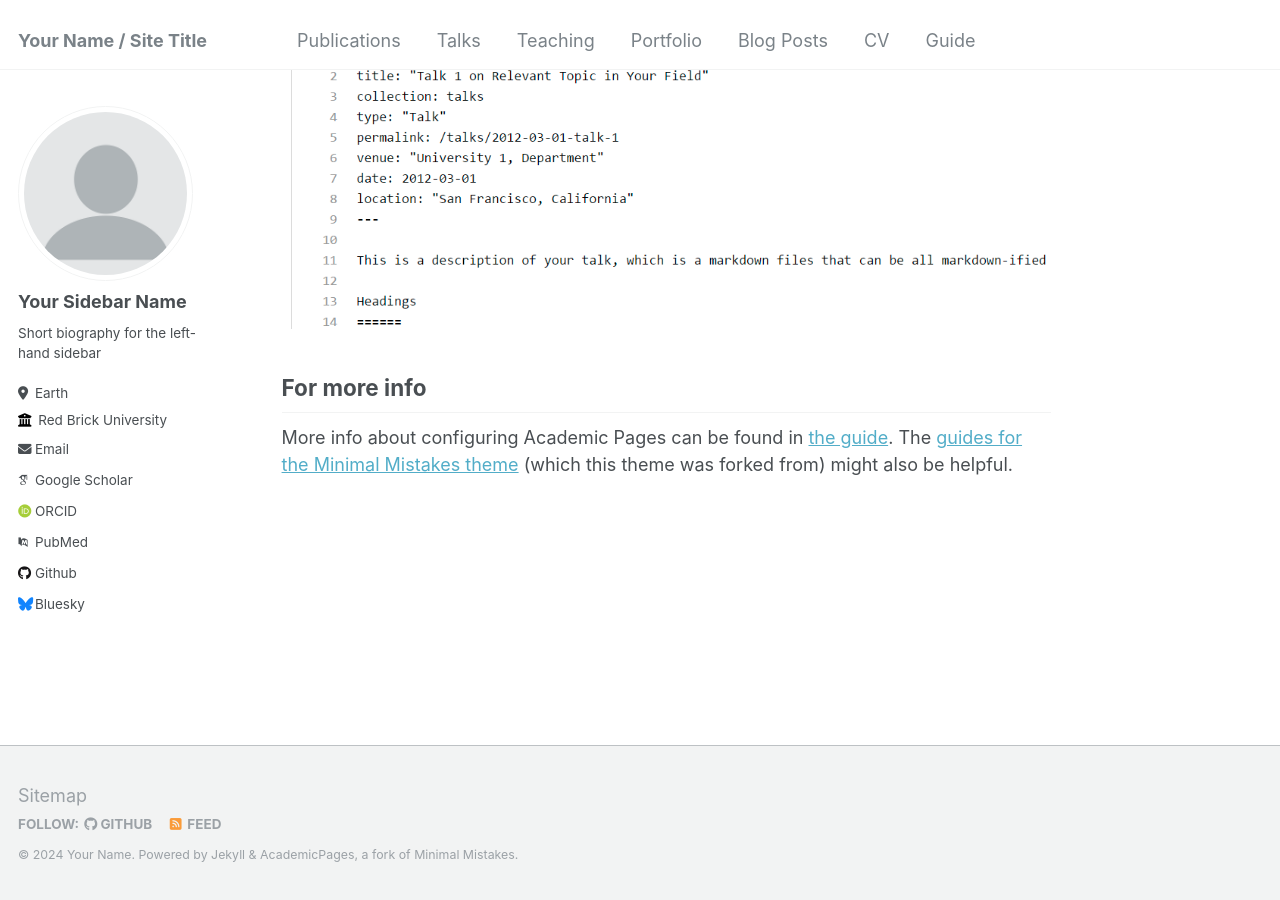
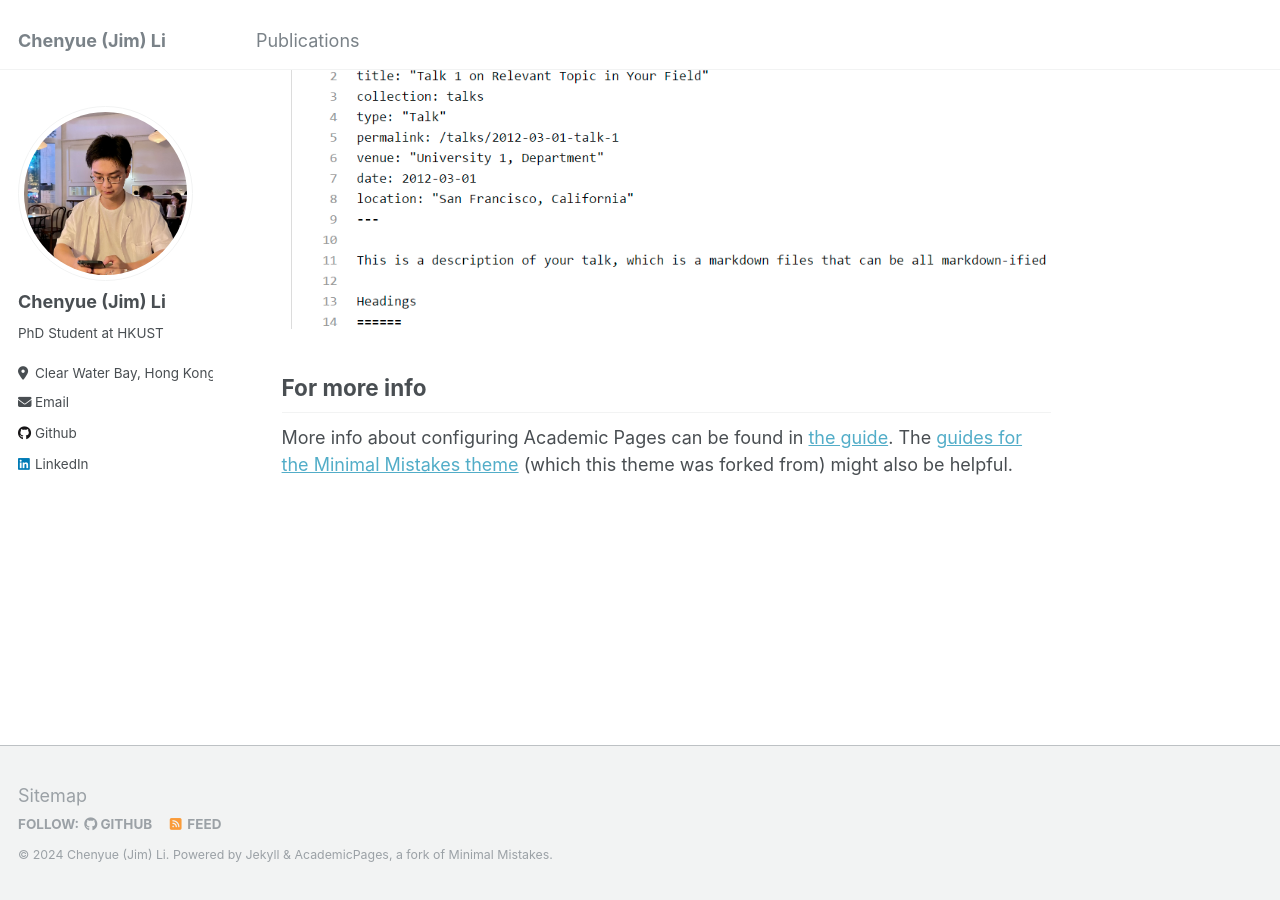
Before and after one commit to jimschenchen/jimschenchen.github.io, a Jekyll site: the page built from _pages/about.md, in a window 1280 px wide and 900 px high, scrolled down 2660 px. Built offline with Jekyll 4.4.1, drawn with Linux system fonts in a browser that asks for light colours; some web fonts are replaced.

Commit message:
Update metadata

```diff
--- a/_config.yml
+++ b/_config.yml
@@ -8,13 +8,13 @@
 
 # Basic Site Settings
 locale                   : "en-US"
-title                    : "Your Name / Site Title"
+title                    : "Chenyue (Jim) Li"
 title_separator          : "-"
-name                     : &name "Your Name"
+name                     : &name "Chenyue (Jim) Li"
 description              : &description "personal description"
-url                      : https://academicpages.github.io # the base hostname & protocol for your site e.g. "https://mmistakes.github.io"
+url                      : https://jimschenchen.github.io # the base hostname & protocol for your site e.g. "https://mmistakes.github.io"
 baseurl                  : "" # the subpath of your site, e.g. "/blog"
-repository               : "academicpages/academicpages.github.io"
+repository               : "jimschenchen/jimschenchen.github.io"
 
 # Site Author - The following control what appear as part of the author content on the side bar.
 #               If a field is blank the icon and link will not appear, otherwise it will be shown.
@@ -22,33 +22,33 @@ repository               : "academicpages/academicpages.github.io"
 author:
   # Biographic information
   avatar           : "profile.png"
-  name             : "Your Sidebar Name"
+  name             : "Chenyue (Jim) Li"
   pronouns         : # example: "she/her"
-  bio              : "Short biography for the left-hand sidebar"
-  location         : "Earth"
-  employer         : "Red Brick University"
+  bio              : "PhD Student at HKUST"
+  location         : "Clear Water Bay, Hong Kong"
+  employer         :
   uri              : # URL
-  email            : "none@example.org"
+  email            : "jimschenchen@gmail.com"
 
   # Academic websites
   arxiv            : # URL - Update with the correct link to your profile
-  googlescholar    : "https://scholar.google.com/citations?user=PS_CX0AAAAAJ"
+  googlescholar    :
   impactstory      : # URL
-  orcid            : "http://orcid.org/yourorcidurl"
+  orcid            :
   semantic         : # URL
-  pubmed           : "https://www.ncbi.nlm.nih.gov/pubmed/?term=john+snow"
+  pubmed           :
   researchgate     : # URL
 
   # Repositories and software development
   bitbucket        : # Username - Update with your username on the site
   codepen          : # Username
   dribbble         : # Username
-  github           : "academicpages"
+  github           : "jimschenchen"
   kaggle           : # Username
   stackoverflow    : # User number or user number and name (i.e., use "1" or "1/jeff-atwood")
 
   # Social media
-  bluesky          : "bsky.app" # Replace this with you Bluesky username
+  bluesky          : # Replace this with you Bluesky username
   facebook         : # Username
   flickr           : # Username
   foursquare       : # Username
@@ -57,7 +57,7 @@ author:
   keybase          : # Username
   instagram        : # Username
   lastfm           : # Username
-  linkedin         : # Username
+  linkedin         : "jimschenchen"
   mastodon         : # URL
   medium           : # URL
   pinterest        : # Username
```
Also changed, not shown: _data/navigation.yml (+12 -12 lines), images/profile.png, images/profile_temp.png (added).
